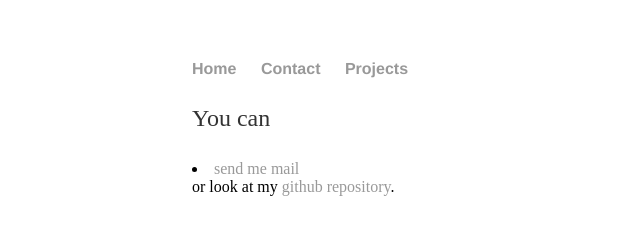
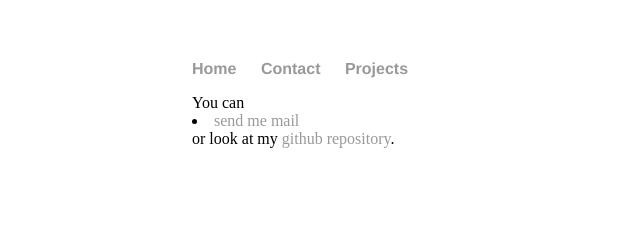
Before and after one commit to frithj/frithj.github.io, a plain HTML site: page contact/index.html in a window 1280 px wide. Shown: the whole page, without its empty margins (0-640 px from the left). Drawn offline with Linux system fonts and the light colour scheme.

Commit message:
Update index.html

```diff
--- a/contact/index.html
+++ b/contact/index.html
@@ -15,7 +15,7 @@
 		</nav>
 		<div class="container">
     		<div class="blurb">
-				<p>You can <li><a href="mailto:f314@posteo.de">send me mail</a></li> or look at my <a href="https://github.com/frithj">github repository</a></li>.</p>
+		You can <li><a href="mailto:f314@posteo.de">send me mail</a></li> or look at my <a href="https://github.com/frithj">github repository</a></li>.
     		</div><!-- /.blurb -->
 		</div><!-- /.container -->
 	</body>
```
